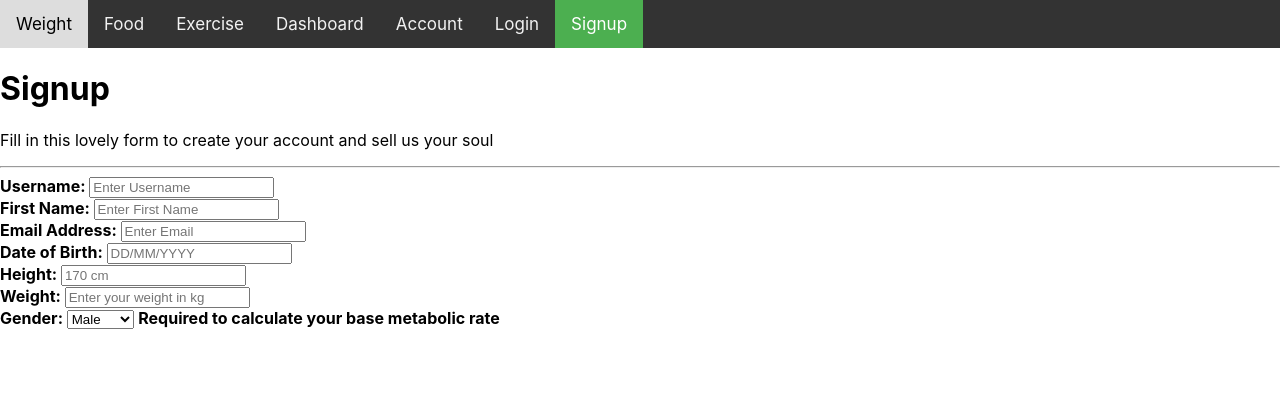
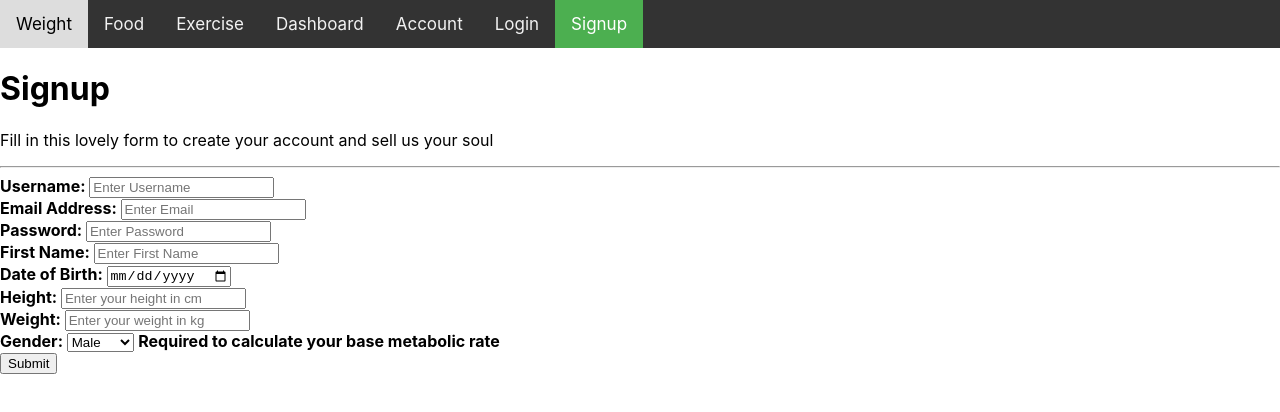
Before and after one commit to MarcusMellorMIM/FitBook2_frontend, a React (Create React App) app: page /Signup in a window 1280 px wide. Shown: the top 412 px of the page. Built offline with nearby package versions, Linux system fonts and the light colour scheme.

Commit message:
end of friday

```diff
--- a/src/NavBar.js
+++ b/src/NavBar.js
@@ -5,7 +5,7 @@ import { NavLink } from "react-router-dom";
 class NavBar extends Component {
   render() {
     return (
-      <div class="usernav">
+      <div className="usernav">
         <NavLink to="/Weight">Weight</NavLink>
         <NavLink to="/Food"> Food</NavLink>
         <NavLink to="/Exercise">Exercise</NavLink>
--- a/src/Signup.js
+++ b/src/Signup.js
@@ -1,6 +1,21 @@
 import React, { Component } from "react";
 
 class Signup extends Component {
+  constructor(props) {
+    super();
+
+    this.state = {
+      username: "",
+      email: "",
+      password: "",
+      firstname: "",
+      dob: null,
+      height: null,
+      weight: null,
+      gender: "",
+      registrationErrors: ""
+    };
+  }
   render() {
     return (
       <div>
@@ -9,38 +24,56 @@ class Signup extends Component {
           Fill in this lovely form to create your account and sell us your soul
         </p>
         <hr />
-        <form>
-          <label for="username">
+        <form
+          onSubmit={event => {
+            event.preventDefault();
+            console.log("Form Submitted");
+          }}
+        >
+          <label htmlFor="username">
             <b>Username: </b>
           </label>
-          <input placeholder="Enter Username" name="username" />
+          <input type="text" placeholder="Enter Username" name="username" />
           <br />
-          <label for="firstname">
+          <label htmlFor="email">
+            <b>Email Address: </b>
+          </label>
+          <input type="email" placeholder="Enter Email" name="email" />
+          <br />
+          <label htmlFor="password">
+            <b>Password: </b>
+          </label>
+          <input type="password" placeholder="Enter Password" name="password" />
+          <br />
+          <label htmlFor="firstname">
             <b>First Name: </b>
           </label>
-          <input placeholder="Enter First Name" name="firstname" />
+          <input type="text" placeholder="Enter First Name" name="firstname" />
           <br />
-          <label for="email">
-            <b>Email Address: </b>
-          </label>
-          <input placeholder="Enter Email" name="email" />
-          <br />
-          <label for="dob">
+          <label htmlFor="dob">
             <b>Date of Birth: </b>
           </label>
-          <input placeholder="DD/MM/YYYY" name="dob" />
+          <input type="date" placeholder="DD/MM/YYYY" name="dob" />
           <br />
-          <label for="height">
+          <label htmlFor="height">
             <b>Height: </b>
           </label>
-          <input placeholder="170 cm" name="height" />
+          <input
+            type="number"
+            placeholder="Enter your height in cm"
+            name="height"
+          />
           <br />
-          <label for="weight">
+          <label htmlFor="weight">
             <b>Weight: </b>
           </label>
-          <input placeholder="Enter your weight in kg" name="weight" />
+          <input
+            type="number"
+            placeholder="Enter your weight in kg"
+            name="weight"
+          />
           <br />
-          <label for="gender">
+          <label htmlFor="gender">
             <b>Gender: </b>
           </label>
           <select name="gender">
@@ -48,6 +81,8 @@ class Signup extends Component {
             <option value="female">Female</option>
           </select>{" "}
           <b>Required to calculate your base metabolic rate</b>
+          <br />
+          <input type="submit" value="Submit" />
         </form>
       </div>
     );
```
